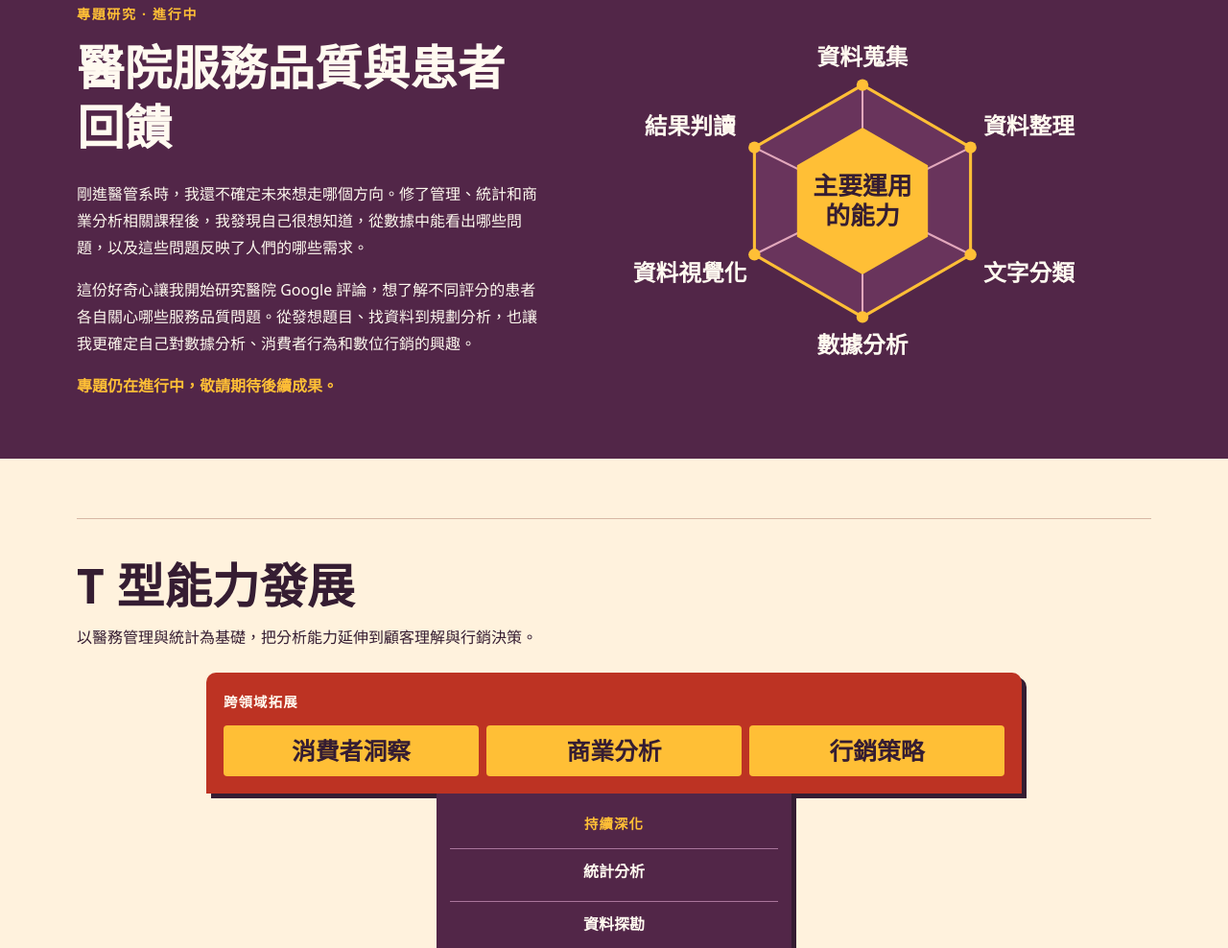
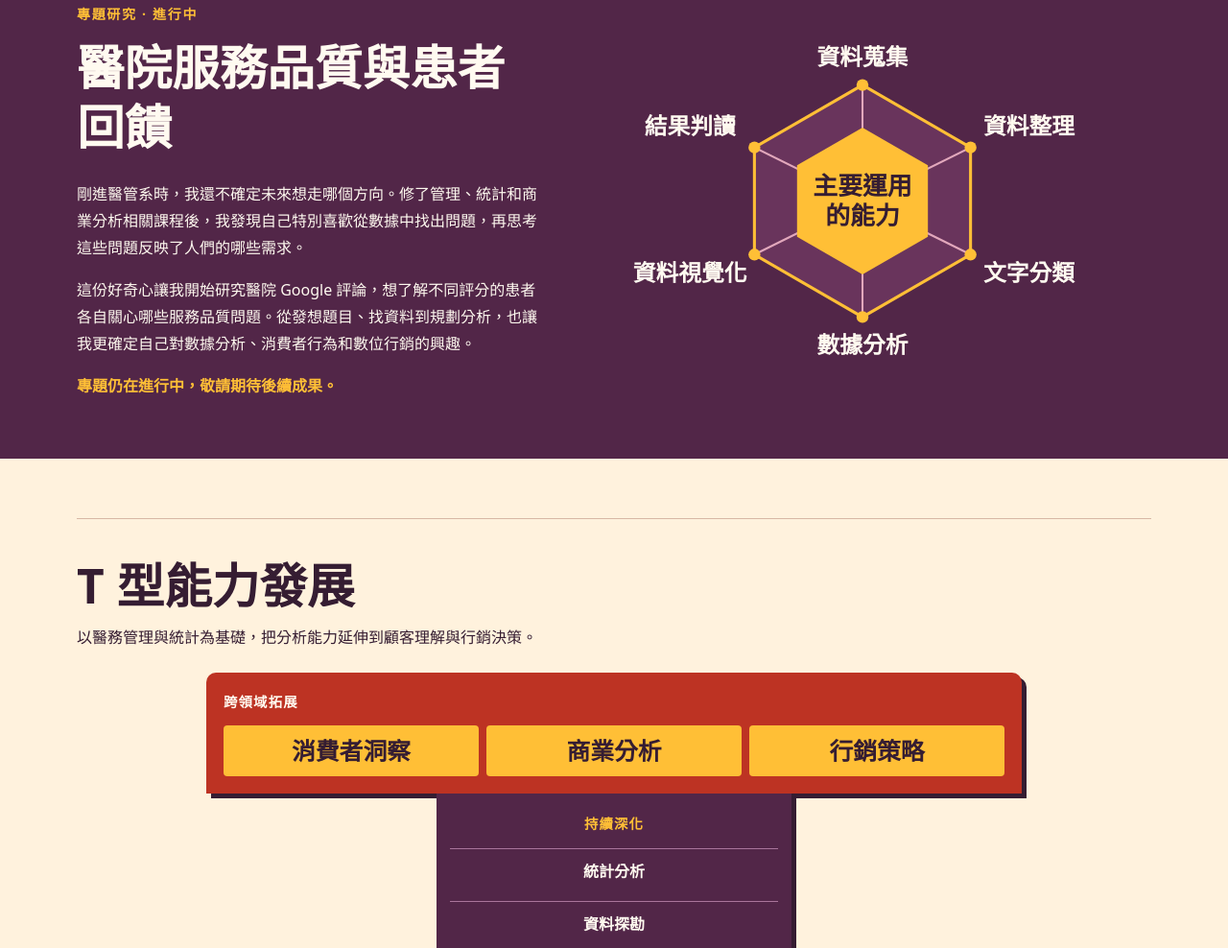
Before and after one commit to ariel931206/ariel931206.github.io, a plain HTML site: page portfolio/index.html in a window 1280 px wide. Shown: the part 1875-2863 px from the top of the page at 96% size. Drawn offline with Linux system fonts and the light colour scheme.

Commit message:
Refine wording in the research motivation

```diff
--- a/portfolio/index.html
+++ b/portfolio/index.html
@@ -211,7 +211,7 @@ footer p {margin-bottom:18px}
 <div class="research-copy">
 <p class="kicker">專題研究 · 進行中</p>
 <h2>醫院服務品質與患者回饋</h2>
-<p>剛進醫管系時，我還不確定未來想走哪個方向。修了管理、統計和商業分析相關課程後，我發現自己很想知道，從數據中能看出哪些問題，以及這些問題反映了人們的哪些需求。</p>
+<p>剛進醫管系時，我還不確定未來想走哪個方向。修了管理、統計和商業分析相關課程後，我發現自己特別喜歡從數據中找出問題，再思考這些問題反映了人們的哪些需求。</p>
 <p>這份好奇心讓我開始研究醫院 Google 評論，想了解不同評分的患者各自關心哪些服務品質問題。從發想題目、找資料到規劃分析，也讓我更確定自己對數據分析、消費者行為和數位行銷的興趣。</p>
 <p><strong>專題仍在進行中，敬請期待後續成果。</strong></p>
 </div>
```
